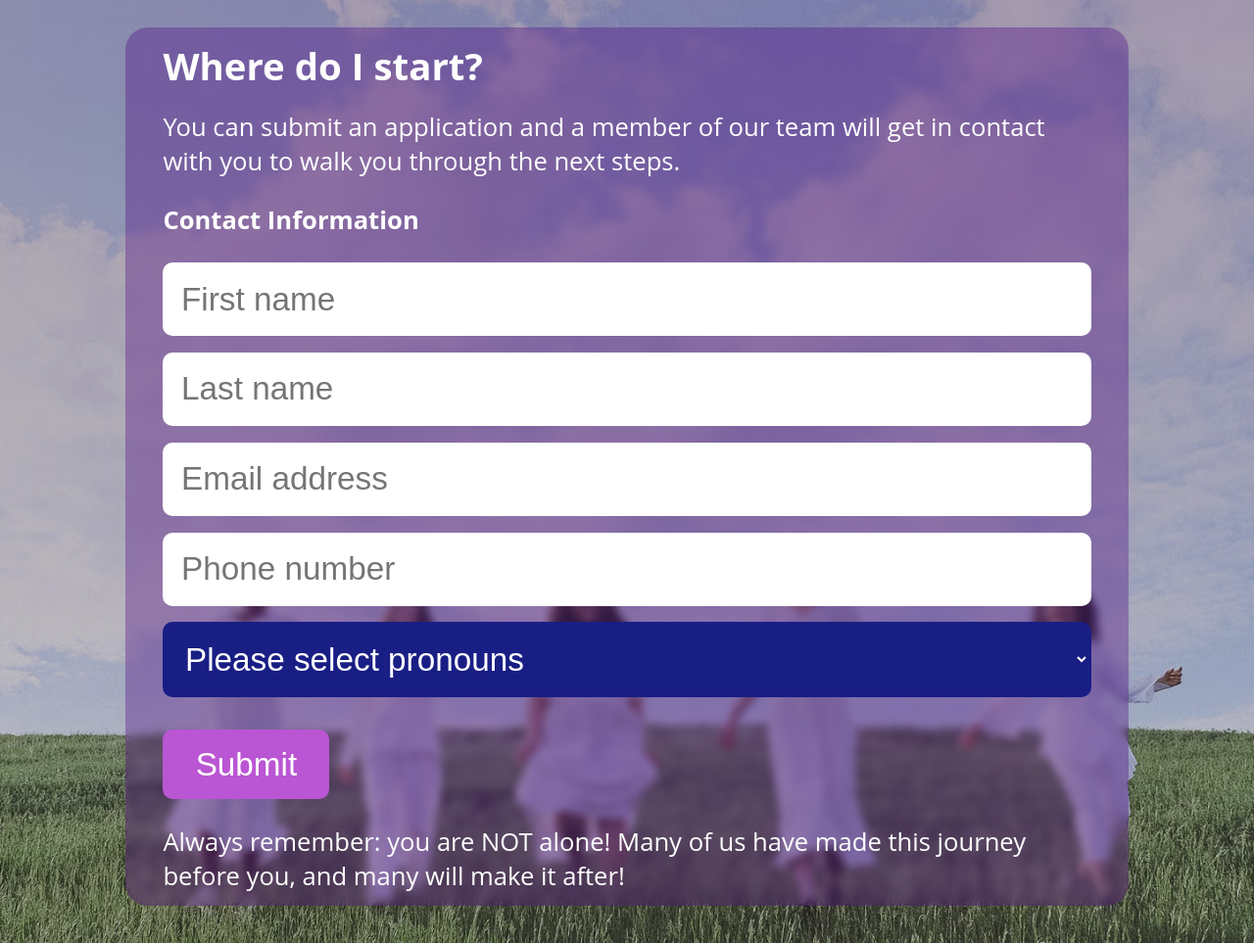
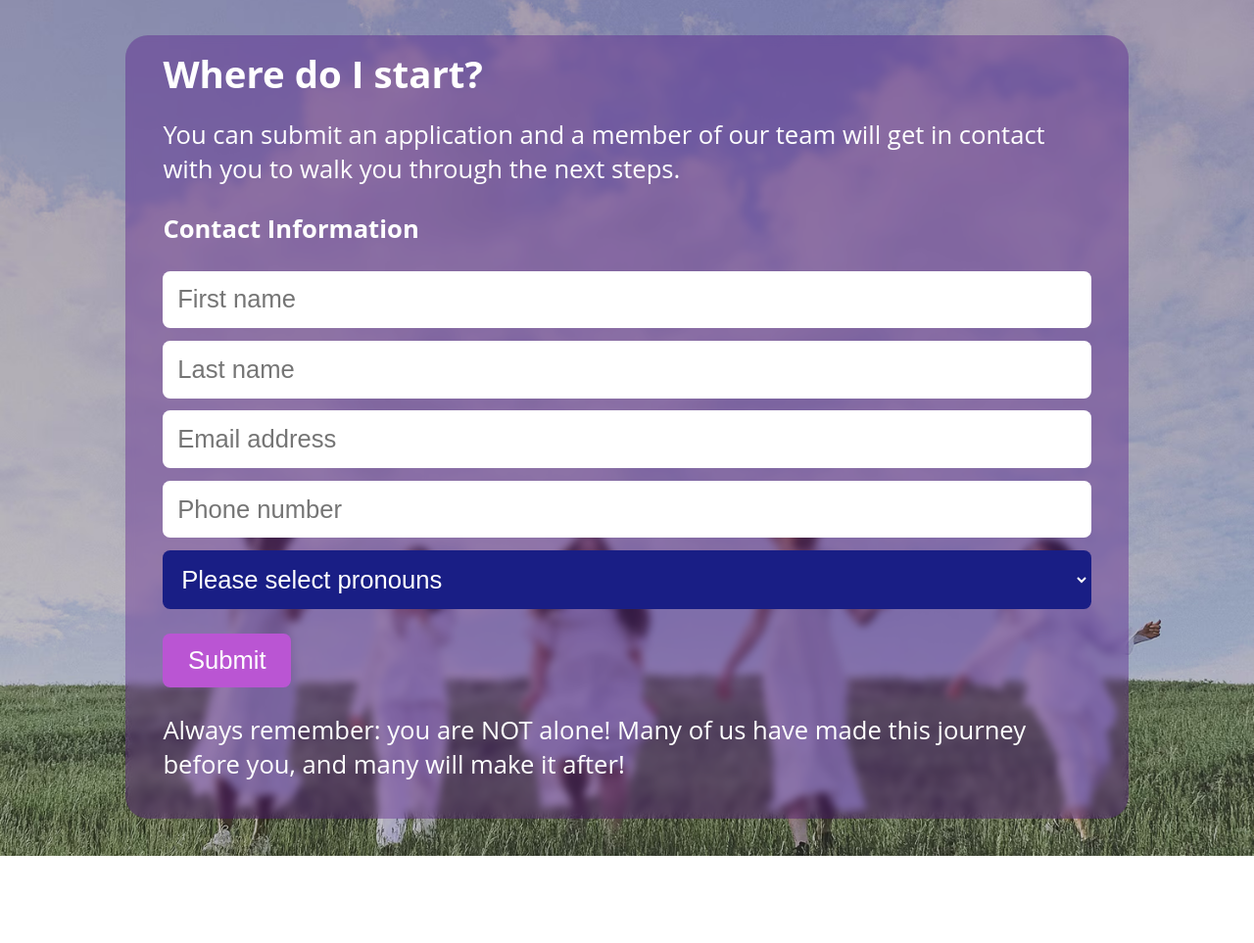
Before and after one commit to Your-PATHS/frontend, a plain HTML site: page index.html in a window 1280 px wide. Shown: the part 820-1783 px from the top of the page at 98% size. After the commit the page ends 1694 px from the top, so only its background shows below. Drawn offline with Linux system fonts and the light colour scheme.

Commit message:
more style changes

```diff
--- a/index.html
+++ b/index.html
@@ -15,6 +15,14 @@
     <link href="https://fonts.googleapis.com/css2?family=Fredoka:wght@300..700&display=swap" rel="stylesheet">
     <link rel="stylesheet" type="text/css" href="style.css">
     <link rel="icon" type="image/x-icon" href="favicon.ico">
+    <link rel="preload" as="image" href="helping-hands.avif">
+    <link rel="preload" as="image" href="where-to-start.avif">
+    <link rel="preload" as="image" href="about-us.avif">
+    <link rel="preload" as="image" href="ways-to-support.avif">
+    <link rel="preload" as="image" href="careers.avif">
+    <link rel="preload" as="image" href="education.avif">
+    <link rel="preload" as="image" href="housing.avif">
+    <link rel="preload" as="image" href="mental-health.avif">
 </head>
 <body>
     <div class="tabs">
@@ -141,9 +149,7 @@
                 body: new URLSearchParams(formData).toString()
             })
             .then(() => {
-                // Clear the form
                 form.reset();
-                // Show success message
                 alert('Thank you for your submission! We will be in touch soon.');
             })
             .catch(error => {
--- a/style.css
+++ b/style.css
@@ -17,7 +17,7 @@
     --font-family-base: "Open Sans", sans-serif;
     --font-family-heading: "Fredoka", sans-serif;
     --font-size-base: 1.6em;
-    --font-size-small: 1.3em;
+    --font-size-small: 1.0em;
 }
 
 /* Base Styles */
@@ -248,6 +248,10 @@ legend {
     min-height: 20vh;
 }
 
+p {
+    margin-bottom: 1em;
+}
+
 .grid h1, .grid p {
     margin-top: 0;
     margin-bottom: 0.2em;
```
